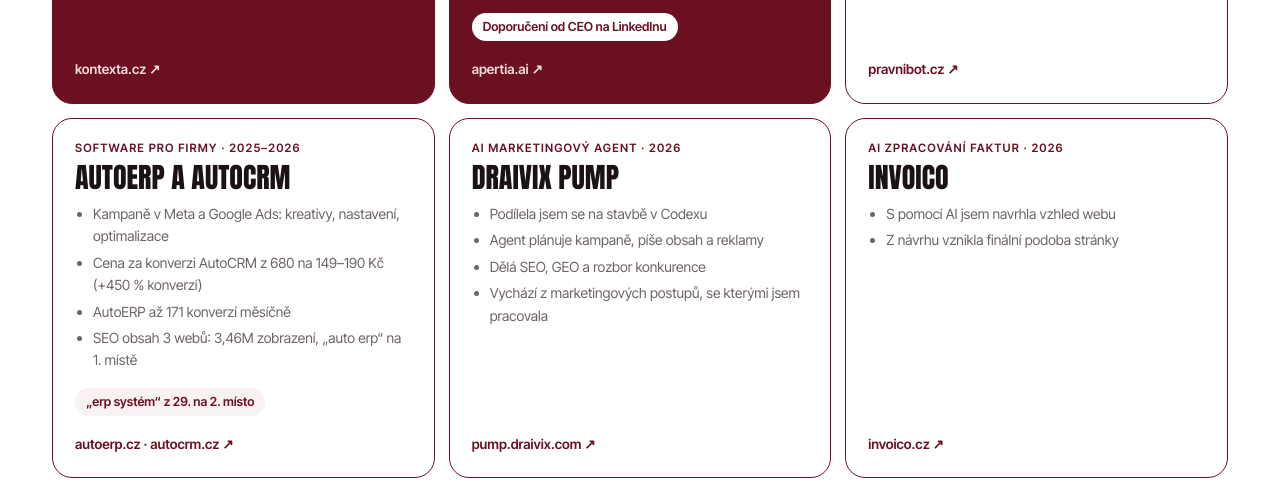
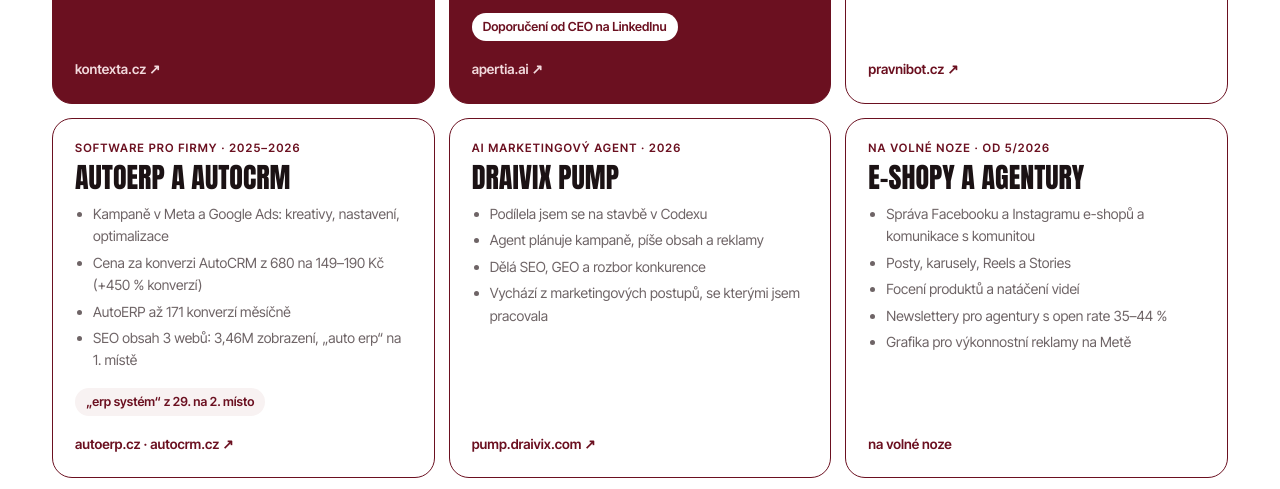
Before and after one commit to davidovaklara/portfolio, a plain HTML site: page index.html in a window 1280 px wide. Shown: the part 6913-7402 px from the top of the page. Drawn offline with Linux system fonts and the light colour scheme.

Commit message:
Projekty: odebrán Invoico
Co-Authored-By: Claude Opus 5.5 <noreply@anthropic.com>
Claude-Session: https://claude.ai/code/session_01JCk8j83cXNTrmrcEvCxtUv

```diff
--- a/index.html
+++ b/index.html
@@ -487,7 +487,6 @@ a.pj-l:hover{text-decoration:underline}
     <article class="pj-c"><span class="pj-m">AI kontrola smluv · 2–6/2026</span><h3>PrávníBot.cz</h3><ul><li>Threads od nuly: 219K+ zobrazení a 1 251 interakcí</li><li>Firemní LinkedIn: zobrazení +602 %, engagement +480 %</li><li>Instagram (94 % z Reels) a rozjezd TikToku</li><li>Prodejní a edukativní B2B newslettery</li></ul><span class="pj-k">Kompletní marketing a copywriting</span><a class="pj-l" href="https://pravnibot.cz" target="_blank" rel="noopener">pravnibot.cz ↗</a></article>
     <article class="pj-c"><span class="pj-m">Software pro firmy · 2025–2026</span><h3>AutoERP a AutoCRM</h3><ul><li>Kampaně v Meta a Google Ads: kreativy, nastavení, optimalizace</li><li>Cena za konverzi AutoCRM z 680 na 149–190 Kč (+450 % konverzí)</li><li>AutoERP až 171 konverzí měsíčně</li><li>SEO obsah 3 webů: 3,46M zobrazení, „auto erp“ na 1. místě</li></ul><span class="pj-k">„erp systém“ z 29. na 2. místo</span><a class="pj-l" href="https://autoerp.cz" target="_blank" rel="noopener">autoerp.cz · autocrm.cz ↗</a></article>
     <article class="pj-c"><span class="pj-m">AI marketingový agent · 2026</span><h3>Draivix Pump</h3><ul><li>Podílela jsem se na stavbě v Codexu</li><li>Agent plánuje kampaně, píše obsah a reklamy</li><li>Dělá SEO, GEO a rozbor konkurence</li><li>Vychází z marketingových postupů, se kterými jsem pracovala</li></ul><a class="pj-l" href="https://pump.draivix.com/" target="_blank" rel="noopener">pump.draivix.com ↗</a></article>
-    <article class="pj-c"><span class="pj-m">AI zpracování faktur · 2026</span><h3>Invoico</h3><ul><li>S pomocí AI jsem navrhla vzhled webu</li><li>Z návrhu vznikla finální podoba stránky</li></ul><a class="pj-l" href="https://invoico.cz/" target="_blank" rel="noopener">invoico.cz ↗</a></article>
     <article class="pj-c"><span class="pj-m">Na volné noze · od 5/2026</span><h3>E-shopy a agentury</h3><ul><li>Správa Facebooku a Instagramu e-shopů a komunikace s komunitou</li><li>Posty, karusely, Reels a Stories</li><li>Focení produktů a natáčení videí</li><li>Newslettery pro agentury s open rate 35–44 %</li><li>Grafika pro výkonnostní reklamy na Metě</li></ul><span class="pj-l">na volné noze</span></article>
     <article class="pj-c"><span class="pj-m">CRM platforma · 7/2023–8/2024</span><h3>ATOLLON</h3><ul><li>Průzkum trhu a vyhledávání kontaktů u cílových firem</li><li>Správa a čištění CRM databáze</li><li>Podklady a instrukce pro externí call centrum</li><li>Segmentace trhu pro lead generation</li></ul><span class="pj-l">marketing a obchod</span></article>
     <article class="pj-c"><span class="pj-m">E-shop a kavárna · 10/2022–8/2023</span><h3>Toys for Kids a Kaldi Cafe</h3><ul><li>Strategie a správa Facebooku a Instagramu</li><li>Focení produktů, Reels a Stories</li><li>Kampaně na Metě zaměřené na prodej</li><li>Komunikace s komunitou</li></ul><span class="pj-k">Moje první projekty</span><span class="pj-l">sociální sítě</span></article>
```
